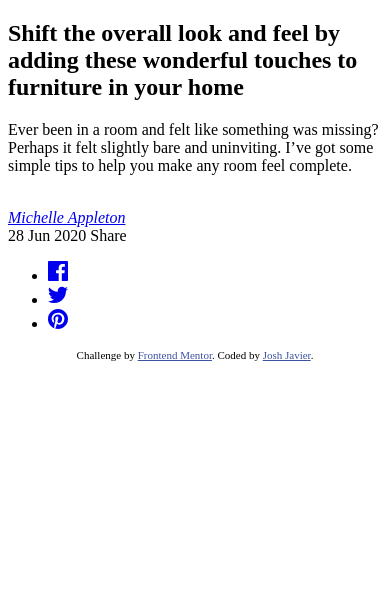
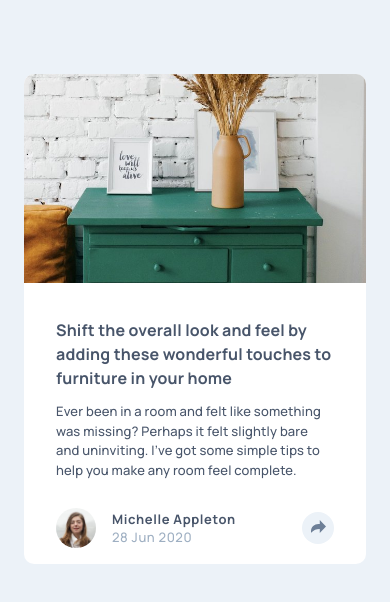
Before and after one commit to joshjavier/article-preview-component, a website: page index.html in a window 390 px wide. Drawn offline with Linux system fonts and the light colour scheme.

Commit message:
Add fonts, mobile styles, and share button logic

```diff
--- /dev/null
+++ b/css/main.css
@@ -0,0 +1,188 @@
+/* manrope-500 - latin */
+@font-face {
+  font-display: swap;
+  font-family: 'Manrope';
+  font-style: normal;
+  font-weight: 500;
+  src: url('../fonts/manrope-v15-latin-500.woff2') format('woff2');
+}
+
+/* manrope-700 - latin */
+@font-face {
+  font-display: swap;
+  font-family: 'Manrope';
+  font-style: normal;
+  font-weight: 700;
+  src: url('../fonts/manrope-v15-latin-700.woff2') format('woff2');
+}
+
+:root {
+  --very-dark-grayish-blue: 217 19% 35%;
+  --desaturated-dark-blue: 214 17% 51%;
+  --grayish-blue: 212 23% 69%;
+  --light-grayish-blue: 210 46% 95%;
+}
+
+* {
+  box-sizing: border-box;
+  color: inherit;
+}
+
+:focus-visible {
+  outline: 2px solid orange;
+  outline-offset: 1px;
+}
+
+body {
+  margin: 0;
+  padding: calc(74 / 16 * 1rem) calc(24 / 16 * 1rem);
+  min-height: 100vh;
+  font-family: 'Manrope', sans-serif;
+  font-weight: 500;
+  background-color: hsl(var(--light-grayish-blue));
+}
+
+.attribution {
+  font-size: 11px;
+  text-align: center;
+}
+.attribution a {
+  color: hsl(228, 45%, 44%);
+}
+
+.article-preview {
+  max-width: calc(445 / 16 * 1rem);
+  font-size: calc(13 / 16 * 1rem);
+  color: hsl(var(--very-dark-grayish-blue));
+  background-color: white;
+  border-radius: calc(10 / 16 * 1rem);
+  overflow: hidden;
+  position: relative;
+  letter-spacing: 0.16px;
+}
+.article-preview .image {
+  --n: 327;
+  --d: 200;
+}
+.article-preview .image img {
+  object-position: 50% 30%;
+}
+.article-preview .content {
+  padding-inline: calc(32 / 16 * 1rem);
+  padding-block: calc(36 / 16 * 1rem) calc(16 / 16 * 1rem);
+}
+.article-preview .title {
+  font-size: calc(16 / 16 * 1rem);
+  font-weight: 700;
+  margin-block: 0;
+  line-height: 1.48;
+}
+.article-preview .description {
+  line-height: 1.5;
+  margin-block: calc(12 / 16 * 1rem) 0;
+}
+.article-preview footer {
+  margin-top: calc(28 / 16 * 1rem);
+  display: flex;
+  align-items: center;
+  gap: calc(16 / 16 * 1rem);
+  letter-spacing: 0.6px;
+}
+.article-preview .avatar {
+  border-radius: 50%;
+  width: calc(40 / 16 * 1rem);
+  height: calc(40 / 16 * 1rem);
+}
+.article-preview [rel='author'] {
+  font-style: normal;
+  color: hsl(var(--very-dark-grayish-blue));
+  text-decoration: none;
+  font-weight: 700;
+}
+.article-preview time {
+  color: hsl(var(--grayish-blue));
+}
+
+.share-btn {
+  border-radius: 50%;
+  border: none;
+  width: calc(32 / 16 * 1rem);
+  height: calc(32 / 16 * 1rem);
+  margin-left: auto;
+  background-color: hsl(var(--light-grayish-blue));
+  color: hsl(var(--desaturated-dark-blue));
+  cursor: pointer;
+  z-index: 1;
+  flex-shrink: 0;
+}
+.share-btn[aria-pressed='true'] {
+  background-color: hsl(var(--desaturated-dark-blue));
+  color: hsl(var(--light-grayish-blue));
+}
+
+.share-btn[aria-pressed='false'] + share-links {
+  visibility: hidden;
+}
+
+a > svg,
+button > svg {
+  pointer-events: none;
+}
+
+share-links,
+share-links ul {
+  display: flex;
+  align-items: center;
+}
+share-links {
+  color: white;
+  background-color: hsl(var(--very-dark-grayish-blue));
+  position: absolute;
+  bottom: 0;
+  left: 0;
+  right: 0;
+  padding: calc(24 / 16 * 1rem) calc(32 / 16 * 1rem);
+}
+share-links span {
+  text-transform: uppercase;
+  letter-spacing: 4.81px;
+  color: hsl(var(--light-grayish-blue));
+}
+share-links ul {
+  list-style-type: none;
+  margin-block: 0;
+  padding-left: calc(22 / 16 * 1rem);
+  gap: calc(16 / 16 * 1rem);
+}
+share-links a {
+  display: block;
+  height: calc(20 / 16 * 1rem);
+}
+share-links svg {
+  width: calc(20 / 16 * 1rem);
+  height: calc(20 / 16 * 1rem);
+}
+
+/* Utilities */
+.visually-hidden:not(:focus):not(:active) {
+  border: 0;
+  clip: rect(0 0 0 0);
+  clip-path: inset(50%);
+  height: 1px;
+  margin: -1px;
+  overflow: hidden;
+  padding: 0;
+  position: absolute;
+  white-space: nowrap;
+  width: 1px;
+}
+
+.frame {
+  aspect-ratio: var(--n, 16) / var(--d, 9);
+}
+.frame > img {
+  display: block;
+  object-fit: cover;
+  width: 100%;
+  height: 100%;
+}
--- a/index.html
+++ b/index.html
@@ -5,34 +5,7 @@
     <title>Frontend Mentor | Article preview component</title>
     <meta name="viewport" content="width=device-width, initial-scale=1.0" />
 
-    <style>
-      .attribution {
-        font-size: 11px;
-        text-align: center;
-      }
-      .attribution a {
-        color: hsl(228, 45%, 44%);
-      }
-
-      share-links svg {
-        width: 20px;
-        height: 20px;
-      }
-
-      /* Utilities */
-      .visually-hidden:not(:focus):not(:active) {
-        border: 0;
-        clip: rect(0 0 0 0);
-        clip-path: inset(50%);
-        height: 1px;
-        margin: -1px;
-        overflow: hidden;
-        padding: 0;
-        position: absolute;
-        white-space: nowrap;
-        width: 1px;
-      }
-    </style>
+    <link rel="stylesheet" href="./css/main.css" />
 
     <link rel="icon" type="image/png" sizes="32x32" href="./images/favicon-32x32.png" />
 
@@ -64,11 +37,17 @@
           d="M10 0C4.478 0 0 4.477 0 10c0 4.237 2.636 7.855 6.356 9.312-.088-.791-.167-2.005.035-2.868.182-.78 1.172-4.97 1.172-4.97s-.299-.6-.299-1.486c0-1.39.806-2.428 1.81-2.428.852 0 1.264.64 1.264 1.408 0 .858-.545 2.14-.828 3.33-.236.995.5 1.807 1.48 1.807 1.778 0 3.144-1.874 3.144-4.58 0-2.393-1.72-4.068-4.177-4.068-2.845 0-4.515 2.135-4.515 4.34 0 .859.331 1.781.745 2.281a.3.3 0 01.069.288l-.278 1.133c-.044.183-.145.223-.335.134-1.249-.581-2.03-2.407-2.03-3.874 0-3.154 2.292-6.052 6.608-6.052 3.469 0 6.165 2.473 6.165 5.776 0 3.447-2.173 6.22-5.19 6.22-1.013 0-1.965-.525-2.291-1.148l-.623 2.378c-.226.869-.835 1.958-1.244 2.621.937.29 1.931.446 2.962.446 5.522 0 10-4.477 10-10S15.522 0 10 0z"
         />
       </symbol>
+      <symbol id="icon-share" viewBox="0 0 15 13">
+        <path
+          fill="currentColor"
+          d="M15 6.495L8.766.014V3.88H7.441C3.33 3.88 0 7.039 0 10.936v2.049l.589-.612C2.59 10.294 5.422 9.11 8.39 9.11h.375v3.867L15 6.495z"
+        />
+      </symbol>
     </svg>
 
     <main>
-      <article>
-        <div class="image"></div>
+      <article class="article-preview">
+        <div class="image frame"><img src="./images/drawers.jpg" alt="" width="660" height="528" /></div>
         <div class="content">
           <h2 class="title">
             Shift the overall look and feel by adding these wonderful touches to furniture in your home
@@ -78,27 +57,33 @@
             got some simple tips to help you make any room feel complete.
           </p>
           <footer>
-            <img src="" alt="" />
-            <address><a href="#" rel="author">Michelle Appleton</a></address>
-            <time datetime="2020-06-28">28 Jun 2020</time>
+            <img class="avatar" src="./images/avatar-michelle.jpg" alt="" width="175" height="175" />
+            <div>
+              <address><a href="#" rel="author">Michelle Appleton</a></address>
+              <time datetime="2020-06-28">28 Jun 2020</time>
+            </div>
+            <button class="share-btn" aria-pressed="false">
+              <svg viewBox="0 0 15 13" width="15" height="13"><use href="#icon-share" /></svg>
+              <span class="visually-hidden">Show social media links</span>
+            </button>
             <share-links>
               <span>Share</span>
               <ul>
                 <li>
                   <a href="#">
-                    <svg><use href="#icon-facebook" /></svg>
+                    <svg viewBox="0 0 20 20"><use href="#icon-facebook" /></svg>
                     <span class="visually-hidden">Share on Facebook</span>
                   </a>
                 </li>
                 <li>
                   <a href="#">
-                    <svg><use href="#icon-twitter" /></svg>
+                    <svg viewBox="0 0 20 17"><use href="#icon-twitter" /></svg>
                     <span class="visually-hidden">Share on Twitter</span>
                   </a>
                 </li>
                 <li>
                   <a href="#">
-                    <svg><use href="#icon-pinterest" /></svg>
+                    <svg viewBox="0 0 20 20"><use href="#icon-pinterest" /></svg>
                     <span class="visually-hidden">Share on Pinterest</span>
                   </a>
                 </li>
@@ -109,10 +94,54 @@
       </article>
     </main>
 
-    <footer class="attribution">
+    <footer class="attribution" hidden>
       Challenge by
       <a href="https://www.frontendmentor.io?ref=challenge" rel="external" target="_blank">Frontend Mentor</a>. Coded by
       <a href="https://joshjavier.com/" rel="external author">Josh Javier</a>.
     </footer>
+
+    <script>
+      const shareBtn = document.querySelector('.share-btn');
+      const focusableShareLinks = document.querySelectorAll('share-links a');
+      const firstShareLink = focusableShareLinks[0];
+      const lastShareLink = focusableShareLinks[focusableShareLinks.length - 1];
+
+      shareBtn.addEventListener('click', (event) => {
+        const ariaPressed = event.target.getAttribute('aria-pressed');
+        const isPressed = ariaPressed === 'true';
+        if (isPressed) {
+          event.target.setAttribute('aria-pressed', 'false');
+          event.target.focus();
+        } else {
+          event.target.setAttribute('aria-pressed', 'true');
+          firstShareLink.focus();
+        }
+      });
+
+      // Focus management
+      lastShareLink.addEventListener('keydown', (event) => {
+        if (event.key === 'Tab' && !event.shiftKey) {
+          event.preventDefault();
+          shareBtn.focus();
+        }
+      });
+
+      shareBtn.addEventListener('keydown', (event) => {
+        const ariaPressed = event.target.getAttribute('aria-pressed');
+        const isPressed = ariaPressed === 'true';
+
+        if (!isPressed) return;
+
+        if (event.key === 'Tab' && event.shiftKey) {
+          event.preventDefault();
+          lastShareLink.focus();
+        }
+
+        if (event.key === 'Tab' && !event.shiftKey) {
+          event.preventDefault();
+          firstShareLink.focus();
+        }
+      });
+    </script>
   </body>
 </html>
```
Also changed, not shown: fonts/manrope-v15-latin-500.woff2 (added), fonts/manrope-v15-latin-700.woff2 (added).
